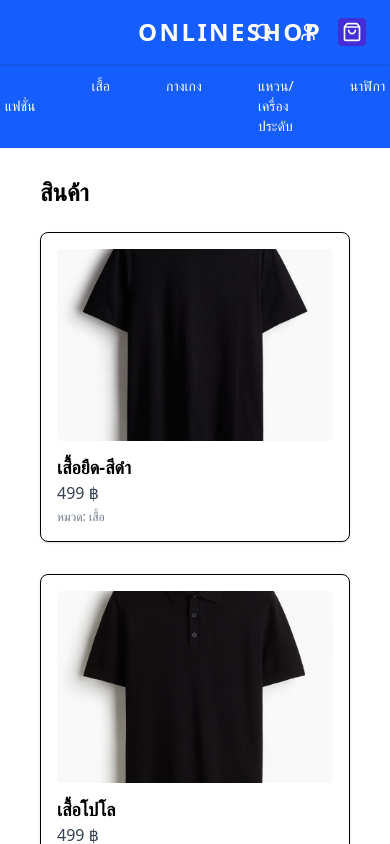
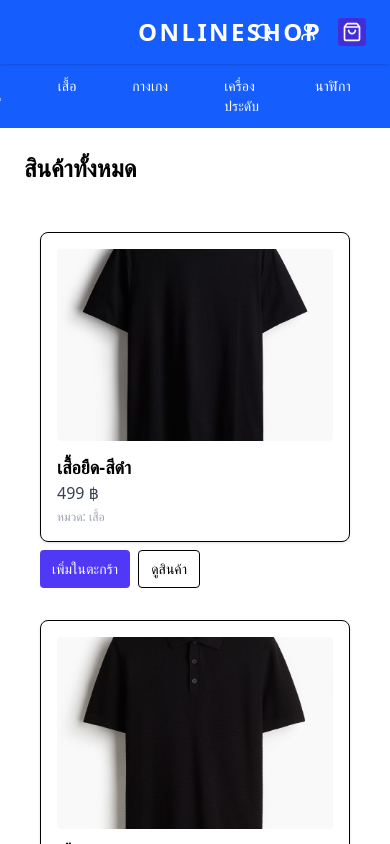
Before and after one commit to DeWorldR/onlineshop, a Next.js app: page /collection in a window 390 px wide. Shown: the top 844 px of the page. Built offline with nearby package versions, Linux system fonts and the light colour scheme; no server answers.

Commit message:
edit full

```diff
--- a/src/app/collection/page.tsx
+++ b/src/app/collection/page.tsx
@@ -1,3 +1,4 @@
+// src/app/collection/page.tsx
 "use client";
 
 import { useSearchParams } from "next/navigation";
@@ -5,18 +6,8 @@ import ProductList from "@/components/home/ProductList";
 import { useCart } from "@/components/cart/CartProvider";
 
 export default function CollectionPage() {
-  const params = useSearchParams();
-  const category = params?.get("category") ?? null;
-  const collection = params?.get("collection") ?? null; // e.g. "autumn2025"
-
-  // map collection-slug -> product ids (ตัวอย่าง)
-  let collectionIds: string[] | null = null;
-  if (collection === "autumn2025") {
-    // ตัวอย่าง: เซ็ต = 1 เสื้อ + 1 กางเกง + 1 เครื่องประดับ
-    collectionIds = ["shirt-black", "jeans", "ring"];
-  } else if (collection === "summer2025") {
-    collectionIds = ["polo", "cargo", "belt"];
-  }
+  const search = useSearchParams();
+  const categoryParam = search?.get("cat") ?? null;
 
   const { add } = useCart();
 
@@ -30,9 +21,15 @@ export default function CollectionPage() {
     });
   }
 
+  // ถ้าต้องการให้ 'ทั้งหมด' ใช้ null หรือ empty string เป็นค่า default
+  const onlyCategory = categoryParam && categoryParam !== "" ? categoryParam : null;
+
   return (
-    <div className="max-w-6xl mx-auto px-6 py-10">
-      <ProductList category={category} collectionIds={collectionIds} onAdd={handleAdd} />
+    <div className="min-h-screen bg-white">
+      <main className="max-w-6xl mx-auto px-6 py-10">
+        <h1 className="text-2xl font-semibold mb-6">{onlyCategory ? `หมวด: ${onlyCategory}` : "สินค้าทั้งหมด"}</h1>
+        <ProductList onAdd={handleAdd} onlyCategory={onlyCategory} />
+      </main>
     </div>
   );
 }
--- a/src/app/page.tsx
+++ b/src/app/page.tsx
@@ -17,10 +17,10 @@ export default function Home() {
         buttonText="เพิ่มเติม"
       />
       <Section
-        image="https://s.isanook.com/me/0/ud/13/69685/uniqlo.jpg?ip/crop/w670h402/q80/jpg"
-        category="แฟชั่น"
-        title="คอลเลคชันฤดูใบไม้ร่วง–ฤดูหนาว 2025/26"
-        buttonText="เพิ่มเติม"
+        image="https://cdn.pixabay.com/photo/2014/06/16/23/39/black-370118_640.png"
+        category="-"
+        title="หมด"
+        buttonText="-"
       />
 
     </div>
--- a/src/components/home/ProductList.tsx
+++ b/src/components/home/ProductList.tsx
@@ -1,6 +1,7 @@
+// src/components/home/ProductList.tsx
 "use client";
 
-import { useState } from "react";
+import { useEffect, useMemo, useState } from "react";
 
 type Product = {
   id: string;
@@ -20,49 +21,137 @@ type CartItem = {
   qty: number;
 };
 
-const STORAGE_KEY = "cart";
+const STORAGE_KEY = "my_products_v1"; // ต้องตรงกับที่คุณเก็บใน Profile/AddProductModal
+const FALLBACK_LOCAL_CART_KEY = "cart";
 
-function ProductCard({ product, onClick }: { product: Product; onClick: (p: Product) => void }) {
+function ProductCard({
+  product,
+  onClick,
+}: {
+  product: Product;
+  onClick: (p: Product) => void;
+}) {
   return (
-    <div onClick={() => onClick(product)} className="border rounded-lg p-4 shadow hover:shadow-lg cursor-pointer transition-all">
-      <img src={product.image} alt={product.name} className="w-full h-48 object-cover rounded" />
+    <div
+      onClick={() => onClick(product)}
+      className="border rounded-lg p-4 shadow hover:shadow-lg cursor-pointer transition-all"
+    >
+      {/* eslint-disable-next-line @next/next/no-img-element */}
+      <img
+        src={product.image}
+        alt={product.name}
+        className="w-full h-48 object-cover rounded"
+      />
       <h3 className="mt-3 text-lg font-semibold">{product.name}</h3>
       <p className="text-gray-700">{product.price.toLocaleString()} ฿</p>
-      <div className="text-xs text-gray-500 mt-1">หมวด: {product.category ?? "อื่นๆ"}</div>
+      {product.category ? <div className="text-xs text-gray-400 mt-1">หมวด: {product.category}</div> : null}
     </div>
   );
 }
 
 /**
- * props:
- * - onAdd?: callback when adding to cart
- * - category?: string to filter (one category)
- * - collectionIds?: array of product ids (explicit set)
+ * ProductList
+ * - onAdd? optional: ถ้ามี จะเรียกเมื่อกดปุ่มเพิ่มในตะกร้า (ใช้กับ CartContext)
+ * - optional prop `onlyCategory` ถ้าต้องการให้หน้าที่เรียกแสดงเฉพาะหมวด
  */
-export default function ProductList({ onAdd, category, collectionIds }: { onAdd?: (p: Product) => void; category?: string | null; collectionIds?: string[] | null }) {
-  const products: Product[] = [
-    { id: "shirt-black", name: "เสื้อยืด-สีดำ", price: 499, image: "/products/shirt.jpg", description: "เสื้อยืดผ้าฝ้าย", material: "ผ้าฝ้าย", category: "เสื้อ" },
-    { id: "polo", name: "เสื้อโปโล", price: 499, image: "/products/เสื้อโปโล.jpg", description: "เสื้อโปโล", material: "ผ้า Cotton", category: "เสื้อ" },
-    { id: "jeans", name: "กางเกงยีนส์", price: 799, image: "/products/jeans.jpg", description: "กางเกงยีนส์", material: "Denim", category: "กางเกง" },
+export default function ProductList({
+  onAdd,
+  onlyCategory,
+}: {
+  onAdd?: (p: Product) => void;
+  onlyCategory?: string | null;
+}) {
+  // built-in products (your default catalog)
+  const builtIn: Product[] = [
+    { id: "shirt-black", name: "เสื้อยืด-สีดำ", price: 499, image: "/products/shirt.jpg", description: "เสื้อยืดผ้าฝ้ายเนื้อนุ่ม", material: "ผ้าฝ้าย 100%", category: "เสื้อ" },
+    { id: "polo", name: "เสื้อโปโล", price: 499, image: "/products/เสื้อโปโล.jpg", description: "เสื้อโปโลคอตั้ง", material: "ผ้า Cotton", category: "เสื้อ" },
+    { id: "jeans", name: "กางเกงยีนส์", price: 799, image: "/products/jeans.jpg", description: "กางเกงยีนส์ทรงตรง", material: "Denim 100%", category: "กางเกง" },
     { id: "cargo", name: "กางเกงคาร์โก้", price: 699, image: "/products/กางเกงคาร์โก้.jpg", description: "กางเกงคาร์โก้", material: "Twill", category: "กางเกง" },
-    { id: "belt", name: "เข็มขัดหนัง", price: 199, image: "/products/leather belt.jpg", description: "เข็มขัดหนัง", material: "หนังแท้", category: "เครื่องประดับ" },
-    { id: "ring", name: "แหวนเงิน", price: 199, image: "/products/ring.jpg", description: "แหวนเงิน", material: "เงิน", category: "เครื่องประดับ" },
-    { id: "watch", name: "นาฬิกา", price: 399, image: "/products/watch.webp", description: "นาฬิกา", material: "สแตนเลส", category: "นาฬิกา" },
+    { id: "belt", name: "เข็มขัดหนัง", price: 199, image: "/products/leather belt.jpg", description: "เข็มขัดหนังแท้", material: "หนังแท้", category: "เครื่องประดับ" },
+    { id: "ring", name: "แหวนเงิน", price: 199, image: "/products/ring.jpg", description: "แหวนเงินแท้", material: "เงิน 92.5%", category: "เครื่องประดับ" },
+    { id: "watch", name: "นาฬิกา", price: 399, image: "/products/watch.webp", description: "นาฬิกาข้อมือ", material: "สแตนเลส", category: "นาฬิกา" },
   ];
 
   const [selectedProduct, setSelectedProduct] = useState<Product | null>(null);
+  const [userProducts, setUserProducts] = useState<Product[]>([]);
 
-  // ถ้ามี collectionIds ให้ใช้เฉพาะ id เหล่านั้น (ลำดับไม่สำคัญ)
-  let filtered: Product[] = products;
-  if (Array.isArray(collectionIds) && collectionIds.length > 0) {
-    filtered = products.filter((p) => collectionIds.includes(p.id));
-  } else if (category) {
-    filtered = products.filter((p) => p.category === category);
+  // load products from localStorage (user added)
+  useEffect(() => {
+    function loadFromStorage() {
+      try {
+        const raw = localStorage.getItem(STORAGE_KEY);
+        if (!raw) {
+          setUserProducts([]);
+          return;
+        }
+        const parsed = JSON.parse(raw);
+        if (!Array.isArray(parsed)) {
+          setUserProducts([]);
+          return;
+        }
+        // normalize to Product shape - support legacy `image` or `images` fields
+        const normalized = parsed.map((it: any) => ({
+          id: String(it.id ?? `${Date.now()}-${Math.random()}`),
+          name: String(it.title ?? it.name ?? "Untitled"),
+          price: Number(it.price) || 0,
+          image: Array.isArray(it.images) ? it.images[0] ?? it.image ?? undefined : it.image ?? undefined,
+          description: it.description ?? "",
+          material: it.material ?? "",
+          category: it.category ?? "อื่นๆ",
+        })) as Product[];
+        setUserProducts(normalized);
+      } catch (err) {
+        console.error("load user products failed", err);
+        setUserProducts([]);
+      }
     }
 
+    loadFromStorage();
+
+    // listen for custom event dispatched by other pages/components after add/delete
+    const onCustom = () => loadFromStorage();
+    window.addEventListener("my_products_changed", onCustom as EventListener);
+
+    // storage event for cross-tab sync
+    const onStorage = (e: StorageEvent) => {
+      if (e.key === STORAGE_KEY) loadFromStorage();
+    };
+    window.addEventListener("storage", onStorage);
+
+    // BroadcastChannel (if used)
+    let bc: BroadcastChannel | null = null;
+    try {
+      if (typeof BroadcastChannel !== "undefined") {
+        bc = new BroadcastChannel("my_products_channel");
+        bc.onmessage = () => loadFromStorage();
+      }
+    } catch {}
+
+    return () => {
+      window.removeEventListener("my_products_changed", onCustom as EventListener);
+      window.removeEventListener("storage", onStorage);
+      if (bc) bc.close();
+    };
+  }, []);
+
+  // merge built-in + user (user should override if ids collide)
+  const merged = useMemo(() => {
+    const map = new Map<string, Product>();
+    for (const p of builtIn) map.set(p.id, p);
+    for (const p of userProducts) map.set(p.id, p); // user adds/overrides
+    return Array.from(map.values());
+  }, [builtIn, userProducts]);
+
+  // optional filter by category (onlyCategory prop)
+  const visible = useMemo(() => {
+    if (!onlyCategory) return merged;
+    return merged.filter((p) => (p.category ?? "").toLowerCase() === onlyCategory.toLowerCase());
+  }, [merged, onlyCategory]);
+
+  // fallback add to cart (localStorage) if onAdd not provided
   function fallbackAddToCart(product: Product) {
     try {
-      const raw = localStorage.getItem(STORAGE_KEY) || "[]";
+      const raw = localStorage.getItem(FALLBACK_LOCAL_CART_KEY) || "[]";
       const parsed = JSON.parse(raw);
       const cart: CartItem[] = Array.isArray(parsed) ? parsed : [];
 
@@ -70,16 +159,18 @@ export default function ProductList({ onAdd, category, collectionIds }: { onAdd?
       if (idx >= 0) {
         cart[idx].qty = (cart[idx].qty || 1) + 1;
       } else {
-        cart.push({ id: product.id, name: product.name, price: product.price, image: product.image ?? null, qty: 1 });
+        cart.push({
+          id: product.id,
+          name: product.name,
+          price: product.price,
+          image: product.image ?? null,
+          qty: 1,
+        });
       }
 
-      localStorage.setItem(STORAGE_KEY, JSON.stringify(cart));
+      localStorage.setItem(FALLBACK_LOCAL_CART_KEY, JSON.stringify(cart));
       const totalCount = cart.reduce((s, i) => s + i.qty, 0);
       window.dispatchEvent(new CustomEvent("cart-changed", { detail: { count: totalCount } }));
-      try {
-        const bc = typeof BroadcastChannel !== "undefined" ? new BroadcastChannel("cart_channel") : null;
-        if (bc) bc.postMessage({ type: "cart-update", cart });
-      } catch {}
     } catch (err) {
       console.error("fallbackAddToCart error", err);
     }
@@ -88,22 +179,41 @@ export default function ProductList({ onAdd, category, collectionIds }: { onAdd?
   return (
     <section className="py-6">
       <div className="mx-auto max-w-7xl px-4">
-        <h2 className="text-2xl font-semibold mb-6">
-          {collectionIds && collectionIds.length > 0 ? "คอลเลคชัน" : category ? `หมวด: ${category}` : "สินค้า"}
-        </h2>
-
-        <div className="grid grid-cols-1 sm:grid-cols-2 md:grid-cols-3 lg:grid-cols-4 gap-8">
-          {filtered.map((p) => (
-            <ProductCard key={p.id} product={p} onClick={setSelectedProduct} />
+        <div className="grid grid-cols-1 sm:grid-cols-2 md:grid-cols-3 lg:grid-cols-5 gap-8">
+          {visible.map((p) => (
+            <div key={p.id}>
+              <ProductCard product={p} onClick={setSelectedProduct} />
+              {/* ถ้าต้องการปุ่มเพิ่มตรงการ์ด ให้ใส่ปุ่มนี้ */}
+              <div className="mt-2 flex gap-2">
+                <button
+                  onClick={() => {
+                    if (typeof onAdd === "function") {
+                      try {
+                        onAdd(p);
+                      } catch (err) {
+                        console.error("onAdd failed:", err);
+                        fallbackAddToCart(p);
+                      }
+                    } else {
+                      fallbackAddToCart(p);
+                    }
+                  }}
+                  className="px-3 py-2 bg-indigo-600 text-white rounded text-sm"
+                >
+                  เพิ่มในตะกร้า
+                </button>
+                <button onClick={() => setSelectedProduct(p)} className="px-3 py-2 border rounded text-sm">ดูสินค้า</button>
+              </div>
+            </div>
           ))}
         </div>
       </div>
 
+      {/* Popup Modal */}
       {selectedProduct && (
         <div className="fixed inset-0 bg-black/50 flex items-center justify-center z-50">
           <div className="bg-white p-8 rounded-lg max-w-3xl w-full relative shadow-xl">
             <button onClick={() => setSelectedProduct(null)} className="absolute top-2 right-2 text-gray-600 hover:text-black text-2xl">✕</button>
-
             <div className="grid grid-cols-1 md:grid-cols-2 gap-8">
               <img src={selectedProduct.image} alt={selectedProduct.name} className="w-full h-80 object-cover rounded" />
               <div>
@@ -111,22 +221,22 @@ export default function ProductList({ onAdd, category, collectionIds }: { onAdd?
                 <p className="mt-2 text-xl font-semibold text-gray-800">{selectedProduct.price.toLocaleString()} ฿</p>
                 <p className="mt-4 text-gray-700 leading-relaxed">{selectedProduct.description}</p>
                 <p className="mt-2 text-sm text-gray-500">วัสดุ: {selectedProduct.material}</p>
-
+                <div className="mt-4 flex gap-2">
                   <button
                     onClick={() => {
-                    try {
-                      if (typeof onAdd === "function") onAdd(selectedProduct);
-                      else fallbackAddToCart(selectedProduct);
-                    } catch (err) {
-                      console.error("onAdd error", err);
+                      if (typeof onAdd === "function") {
+                        onAdd(selectedProduct);
+                      } else {
                         fallbackAddToCart(selectedProduct);
                       }
                       setSelectedProduct(null);
                     }}
-                  className="mt-4 px-4 py-2 bg-indigo-600 text-white rounded-lg hover:bg-indigo-700 transition"
+                    className="px-4 py-2 bg-indigo-600 text-white rounded"
                   >
-                  เพิ่มสินค้าในตะกร้า
+                    เพิ่มในตะกร้า
                   </button>
+                  <button onClick={() => setSelectedProduct(null)} className="px-4 py-2 border rounded">ปิด</button>
+                </div>
               </div>
             </div>
           </div>
--- a/src/components/home/Section.tsx
+++ b/src/components/home/Section.tsx
@@ -1,45 +1,54 @@
-// Very Compact: ขนาดหัวข้อเล็กลงมาก เหมาะถ้ารู้สึกว่าเดิมยังใหญ่เกิน
+// src/components/home/Section.tsx
 import Link from "next/link";
 
 interface SectionProps {
-  image: string
-  category: string
-  title: string
-  buttonText: string
-
+  image: string;
+  category?: string;
+  title: string;
+  buttonText?: string;
 }
 
-export default function Section({ image, category, title, buttonText }: SectionProps) {
+export default function Section({
+  image,
+  category = "แฟชั่น",
+  title,
+  buttonText = "ดูคอลเลคชัน",
+}: SectionProps) {
   return (
-    <section
-      aria-label={title}
-      className="relative min-h-[50vh] md:min-h-[60vh] lg:min-h-[65vh] bg-cover bg-center bg-no-repeat"
-      style={{ backgroundImage: `url(${image})` }}
-    >
-      <div className="absolute inset-0 bg-gradient-to-t from-black/72 via-black/30 to-transparent" />
+    <section aria-label={title} className="relative w-full">
+      {/* container ความสูง responsive — ปรับค่า h-* ตามต้องการ */}
+      <div className="relative w-full overflow-hidden">
+        <div className="h-48 sm:h-64 md:h-72 lg:h-80 xl:h-[420px] relative">
+          {/* ใช้ <img> เพื่อให้ object-fit ทำงาน (สมส่วนกว่า background-image) */}
+          <img
+            src={image}
+            alt={title}
+            className="absolute inset-0 w-full h-full object-cover object-center"
+            style={{ transform: "scale(1.02)" }}
+          />
 
-      <div className="absolute left-1/2 bottom-16 md:bottom-18 transform -translate-x-1/2 z-10 px-6 w-full">
-        <div className="mx-auto max-w-lg md:max-w-xl text-center">
+          {/* overlay เพื่อให้ข้อความอ่านง่าย */}
+          <div className="absolute inset-0 bg-gradient-to-t from-black/75 via-black/30 to-transparent" />
+
+          {/* content ตรงกลางล่าง */}
+          <div className="absolute left-1/2 bottom-6 transform -translate-x-1/2 z-10 px-4 w-full max-w-3xl text-center">
             <p className="text-xs uppercase tracking-widest text-gray-200">{category}</p>
 
-          {/* Very compact sizes */}
-          <h2 className="mt-2 font-bold text-white drop-shadow-md tracking-tight leading-snug text-xl md:text-2xl lg:text-3xl">
+            <h2 className="mt-2 font-bold text-white tracking-tight leading-snug text-lg sm:text-2xl md:text-3xl">
               <span className="block break-words whitespace-normal">{title}</span>
             </h2>
 
-        {/* แตมแก้ปุ่มตรงนี้ */}
-          <div className="mt-5">
+            <div className="mt-4">
               <Link
                 href="/collection"
-              className="inline-block bg-white text-black font-semibold px-5 py-2 rounded shadow hover:shadow-lg transition text-sm">
+                className="inline-block bg-white text-black font-semibold px-4 py-2 rounded shadow hover:shadow-lg transition text-sm"
+              >
                 {buttonText}
               </Link>
             </div>
-
           </div>
         </div>
-
-      <span className="sr-only">{title}</span>
+      </div>
     </section>
-  )
+  );
 }
--- a/src/components/layout/Navbar.tsx
+++ b/src/components/layout/Navbar.tsx
@@ -1,3 +1,4 @@
+// src/components/layout/Navbar.tsx
 "use client";
 
 import { useEffect, useRef, useState } from "react";
@@ -15,34 +16,37 @@ export default function Navbar() {
 
   useEffect(() => {
     if (typeof window === "undefined") return;
+    const updateHeaderHeight = () => {
       const el = document.getElementById("site-header");
       headerHeightRef.current = el?.offsetHeight ?? 64;
-    const upd = () => {
-      const e = document.getElementById("site-header");
-      headerHeightRef.current = e?.offsetHeight ?? 64;
     };
-    window.addEventListener("resize", upd);
-    return () => window.removeEventListener("resize", upd);
+    updateHeaderHeight();
+    window.addEventListener("resize", updateHeaderHeight);
+    return () => window.removeEventListener("resize", updateHeaderHeight);
   }, []);
 
   useEffect(() => {
     if (typeof window === "undefined") return;
     const threshold = 10;
-    const handler = () => {
+    const handleScroll = () => {
       if (ticking.current) return;
       ticking.current = true;
       window.requestAnimationFrame(() => {
-        const y = window.scrollY;
-        if (open) setShowNav(true);
-        else if (Math.abs(y - lastScrollY.current) > threshold) {
-          setShowNav(y < lastScrollY.current);
-          lastScrollY.current = y;
+        const currentY = window.scrollY;
+        if (open) {
+          setShowNav(true);
+        } else {
+          if (Math.abs(currentY - lastScrollY.current) > threshold) {
+            if (currentY > lastScrollY.current) setShowNav(false);
+            else setShowNav(true);
+            lastScrollY.current = currentY;
+          }
         }
         ticking.current = false;
       });
     };
-    window.addEventListener("scroll", handler, { passive: true });
-    return () => window.removeEventListener("scroll", handler);
+    window.addEventListener("scroll", handleScroll, { passive: true });
+    return () => window.removeEventListener("scroll", handleScroll);
   }, [open]);
 
   useEffect(() => {
@@ -52,47 +56,50 @@ export default function Navbar() {
   return (
     <>
       <nav
-        className={`fixed left-0 w-full flex justify-center gap-8 py-3 text-sm font-medium text-white bg-blue-600 transition-transform duration-300 z-40 transform ${showNav ? "translate-y-0" : "-translate-y-full"}`}
+        className={`fixed left-0 w-full flex justify-center gap-8 py-3 text-sm font-medium text-white bg-blue-600 transition-transform duration-300 z-40 transform ${
+          showNav ? "translate-y-0" : "-translate-y-full"
+        }`}
         style={{ top: "64px" }}
         aria-hidden={!showNav}
       >
-        <button onClick={() => setOpen((s) => !s)} className="px-3">แฟชั่น</button>
+        <button onClick={() => setOpen((s) => !s)} className="px-3">
+          คอลเลคชัน
+        </button>
 
-        {/* Filter by category */}
-        <Link href={`/collection?category=${encodeURIComponent("เสื้อ")}`} className="px-3">เสื้อ</Link>
-        <Link href={`/collection?category=${encodeURIComponent("กางเกง")}`} className="px-3">กางเกง</Link>
-        <Link href={`/collection?category=${encodeURIComponent("เครื่องประดับ")}`} className="px-3">แหวน/เครื่องประดับ</Link>
-        <Link href={`/collection?category=${encodeURIComponent("นาฬิกา")}`} className="px-3">นาฬิกา</Link>
+        {/* ลิงก์ไปยัง collection พร้อม query param cat */}
+        <Link href={`/collection?cat=${encodeURIComponent("เสื้อ")}`} className="px-3">เสื้อ</Link>
+        <Link href={`/collection?cat=${encodeURIComponent("กางเกง")}`} className="px-3">กางเกง</Link>
+        <Link href={`/collection?cat=${encodeURIComponent("เครื่องประดับ")}`} className="px-3">เครื่องประดับ</Link>
+        <Link href={`/collection?cat=${encodeURIComponent("นาฬิกา")}`} className="px-3">นาฬิกา</Link>
+        <Link href={`/collection`} className="px-3">ทั้งหมด</Link>
       </nav>
 
-      {open && canPortal && createPortal(
+      {/* (panel / portal ส่วนที่เปิดเมนู) */}
+      {open &&
+        canPortal &&
+        createPortal(
           <>
             <div className="fixed inset-0 z-30 bg-black/40" onClick={() => setOpen(false)} aria-hidden="true" />
-
             <div className="fixed left-0 right-0 z-40 bg-white shadow-lg" style={{ top: `${headerHeightRef.current}px` }} role="dialog" aria-modal="true">
               <div className="max-w-6xl mx-auto px-6 py-8 grid grid-cols-4 gap-8 text-sm text-gray-800">
                 <div>
                   <img src="https://img.activityjapan.com/wi/winter-trip-couple_thumb.jpg" alt="collection" className="w-40 h-40 object-cover border" />
                   <p className="mt-3 text-xs text-gray-500">หน้าหลักแฟชั่น</p>
                 </div>
-
                 <div>
-                <h4 className="font-semibold mb-2">แฟชั่นโชว์ล่าสุด</h4>
+                  <h4 className="font-semibold mb-2">คอลเลคชัน</h4>
                   <ul className="space-y-2 text-gray-600">
-                  {/* ลิงก์ที่เปิดเป็นเซ็ต (collection) */}
-                  <li><Link href={`/collection?collection=autumn2025`}>คอลเลคชันฤดูใบไม้ร่วง 2025/26</Link></li>
-                  <li><Link href={`/collection?collection=summer2025`}>คอลเลคชันฤดูร้อน</Link></li>
+                    <li><Link href={`/collection?cat=${encodeURIComponent("เสื้อ")}`}>เสื้อ</Link></li>
+                    <li><Link href={`/collection?cat=${encodeURIComponent("กางเกง")}`}>กางเกง</Link></li>
                   </ul>
                 </div>
-
                 <div>
                   <h4 className="font-semibold mb-2">สินค้า</h4>
                   <ul className="space-y-2 text-gray-600">
-                  <li><Link href={`/collection?category=${encodeURIComponent("กระเป๋า")}`}>กระเป๋า</Link></li>
-                  <li><Link href={`/collection?category=${encodeURIComponent("รองเท้า")}`}>รองเท้า</Link></li>
+                    <li><Link href={`/collection?cat=${encodeURIComponent("เครื่องประดับ")}`}>เครื่องประดับ</Link></li>
+                    <li><Link href={`/collection?cat=${encodeURIComponent("นาฬิกา")}`}>นาฬิกา</Link></li>
                   </ul>
                 </div>
-
                 <div>
                   <h4 className="font-semibold mb-2">บริการ</h4>
                   <button className="w-full border rounded py-2 text-sm">ค้นหาบูติก</button>
@@ -100,7 +107,8 @@ export default function Navbar() {
                 </div>
               </div>
             </div>
-        </>, document.body
+          </>,
+          document.body
         )}
     </>
   );
```
Lines whose indentation alone changed are shown as unchanged.
